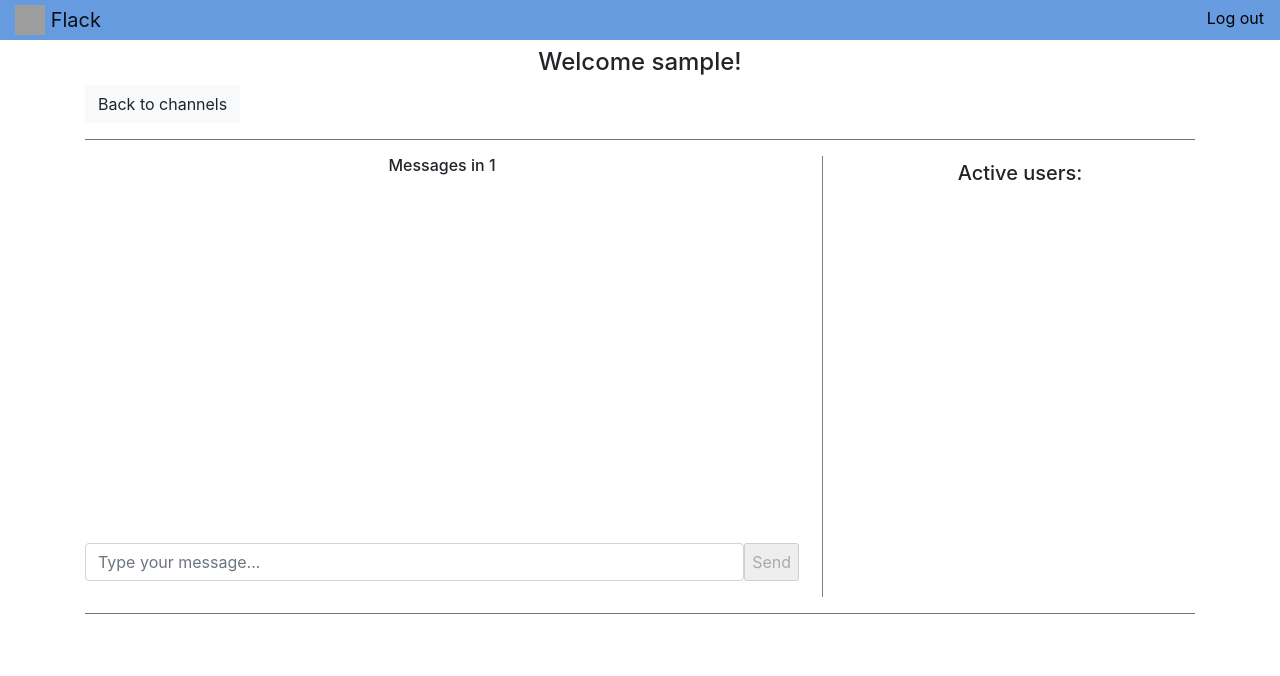
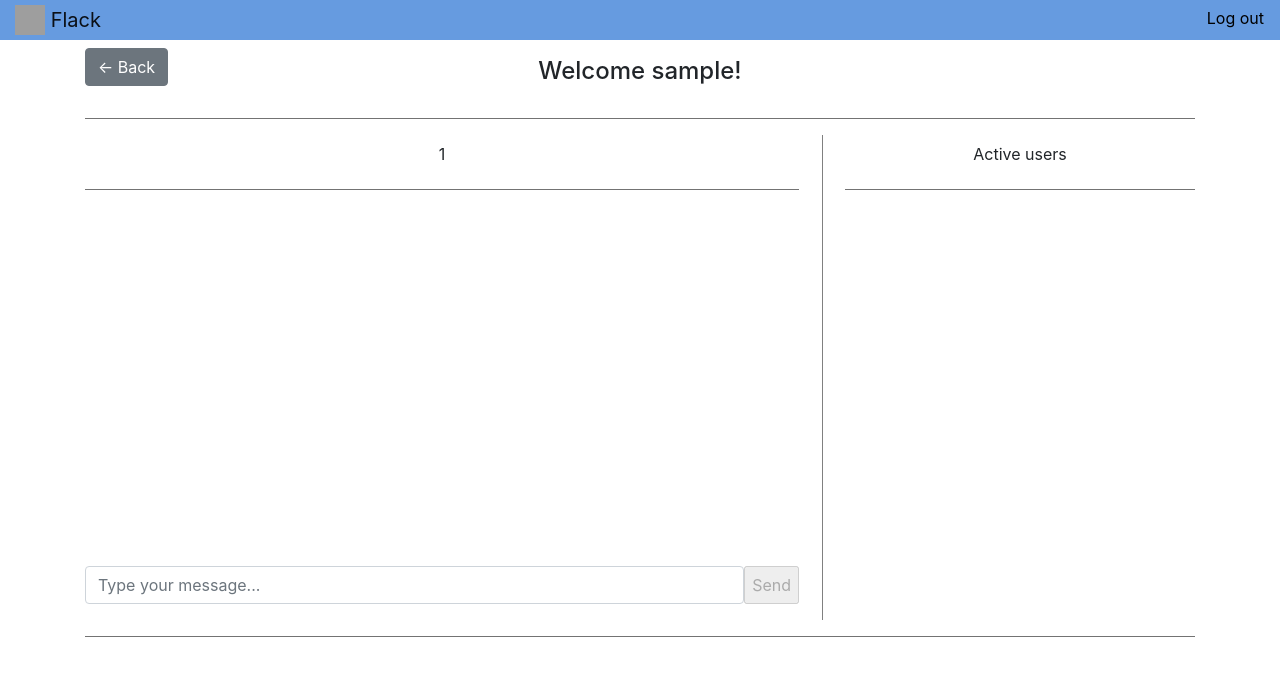
Before and after one commit to angelgarciafrias/2_Project2, a Flask app: template templates/chat.html in a window 1280 px wide. Shown: the top 676 px of the page. Run offline with Flask 2, Linux system fonts and the light colour scheme; the template is opened without the code that fills it, so the values that code supplies are empty; the visitor is signed in with stand-in values (Sample User, id 1); some libraries are stand-ins or nearby versions; grey boxes are pictures that could not be loaded.

Commit message:
Finished

```diff
--- a/application.py
+++ b/application.py
@@ -103,3 +103,12 @@ def send_message(timestamp, message):
     emit("update message",
         {"timestamp": timestamp, "username": session.get("username"), "message": message},
         room=channel)
+
+@socketio.on("new channel")
+def new_channel(channel):
+
+    channel_list.append(channel)
+
+    emit("update channel",
+        {"channel": channel},
+        broadcast = True)
--- a/templates/chat.html
+++ b/templates/chat.html
@@ -24,14 +24,23 @@
 
 {% block body %}
 <div class="container">
-    <h4>Welcome {{session.username}}!</h4>
-    <div class="form-group" id="leave">
-        <a class="btn btn-light" href="{{ url_for('index') }}" role="button">Back to channels</a>
+    <div class="row">
+        <div class="col form-group" id="leave">
+            <a class="btn btn-secondary" href="{{ url_for('index') }}" role="button">&larr; Back</a>
+        </div>
+        <div class="col centered">
+            <h4>Welcome {{session.username}}!</h4>
+        </div>
+        <div class="col">
+        </div>
     </div>
     <hr>
     <div class="row">
         <div class="col">
-            <h6 class="centered">Messages in {{session.channel}}</h6>
+                <div class="col centered">
+                    <a class="btn btn-ligth" href="#" role="button">{{session.channel}}</a>
+                </div>
+            <hr>
             <div style="overflow-y: scroll; height: 360px; width: auto;" id="chat_box">
                 <ul style="list-style: none" id="message_list">
                     {% for x in chat_list %}
@@ -49,9 +58,10 @@
         <div style="border-left:1px solid gray;margin:0 7.5px;"></div>
         <div class="col col-lg-4">
             <h5 class="centered">
-                Active users:
+                <a class="btn btn-ligth" href="#" role="button">Active users</a>
             </h5>
-            <div style="overflow-y: scroll; height: 398px; width: auto;" id="user_box">
+            <hr>
+            <div style="overflow-y: scroll; height: 414px; width: auto;" id="user_box">
                 <ul style="list-style: none" id="user_list">
                     {% for x in active_user_list %}
                         <li id="{{x}}"> {{x}} </li>
--- a/terminal.txt
+++ b/terminal.txt
@@ -1,7 +1,7 @@
 git clone https://github.com/angelgarciafrias/2_Project2.git
 
 git add -A
-git commit -m "Active users"
+git commit -m "Finished"
 git push
 
 pip install -r requirements.txt
```
Also changed, not shown: templates/index.html (+3 -4 lines), 9 other files.
